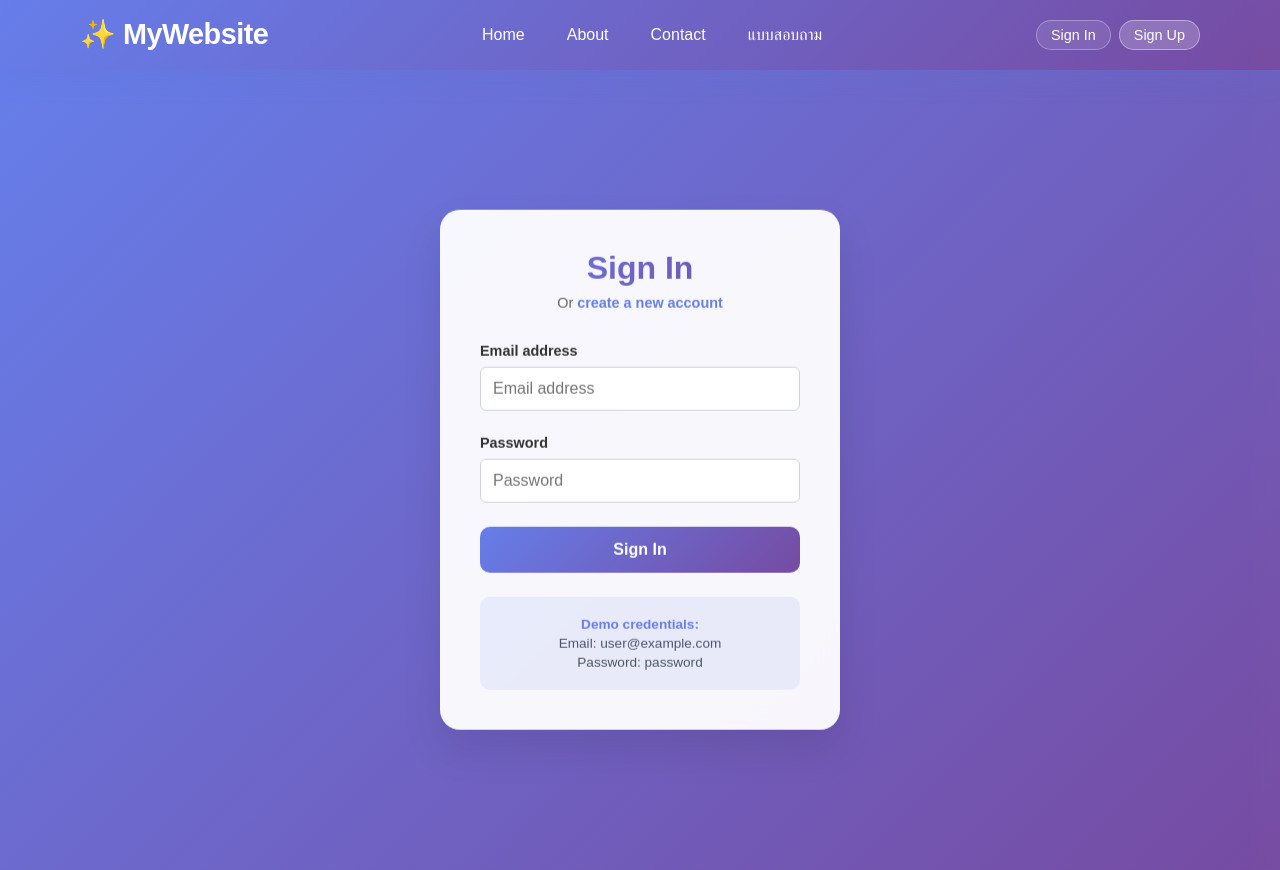
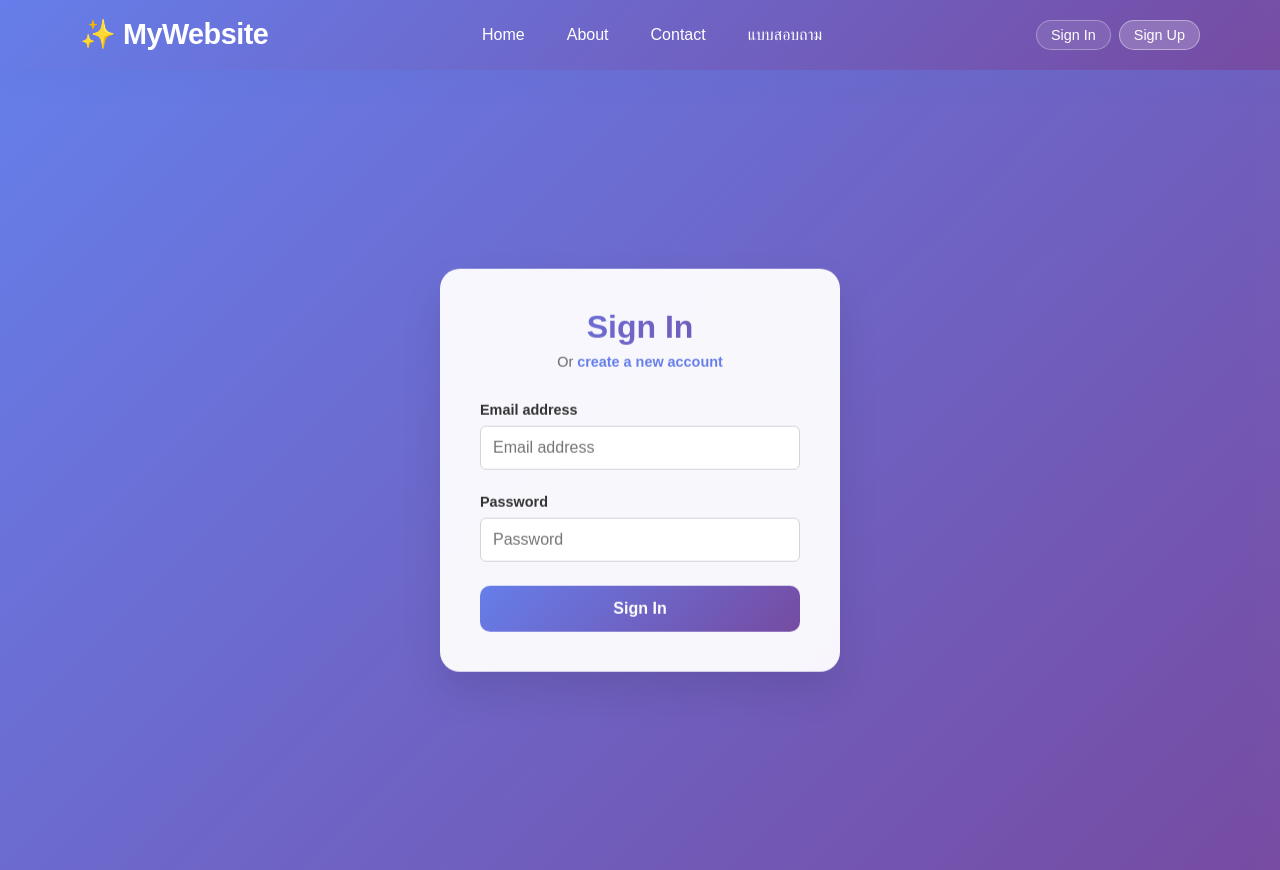
Before and after one commit to SSmikey/web_next, a Next.js app: page /auth/signin in a window 1280 px wide. Built offline with nearby package versions, Linux system fonts and the light colour scheme; no server answers.

Commit message:
Remove demo credentials section from signin page

```diff
--- a/app/auth/signin/page.tsx
+++ b/app/auth/signin/page.tsx
@@ -100,12 +100,6 @@ export default function SignIn() {
             {loading ? "Signing in..." : "Sign In"}
           </button>
         </form>
-
-        <div className={styles.authDemo}>
-          <p><strong>Demo credentials:</strong></p>
-          <p>Email: user@example.com</p>
-          <p>Password: password</p>
-        </div>
       </div>
     </div>
   );
```
